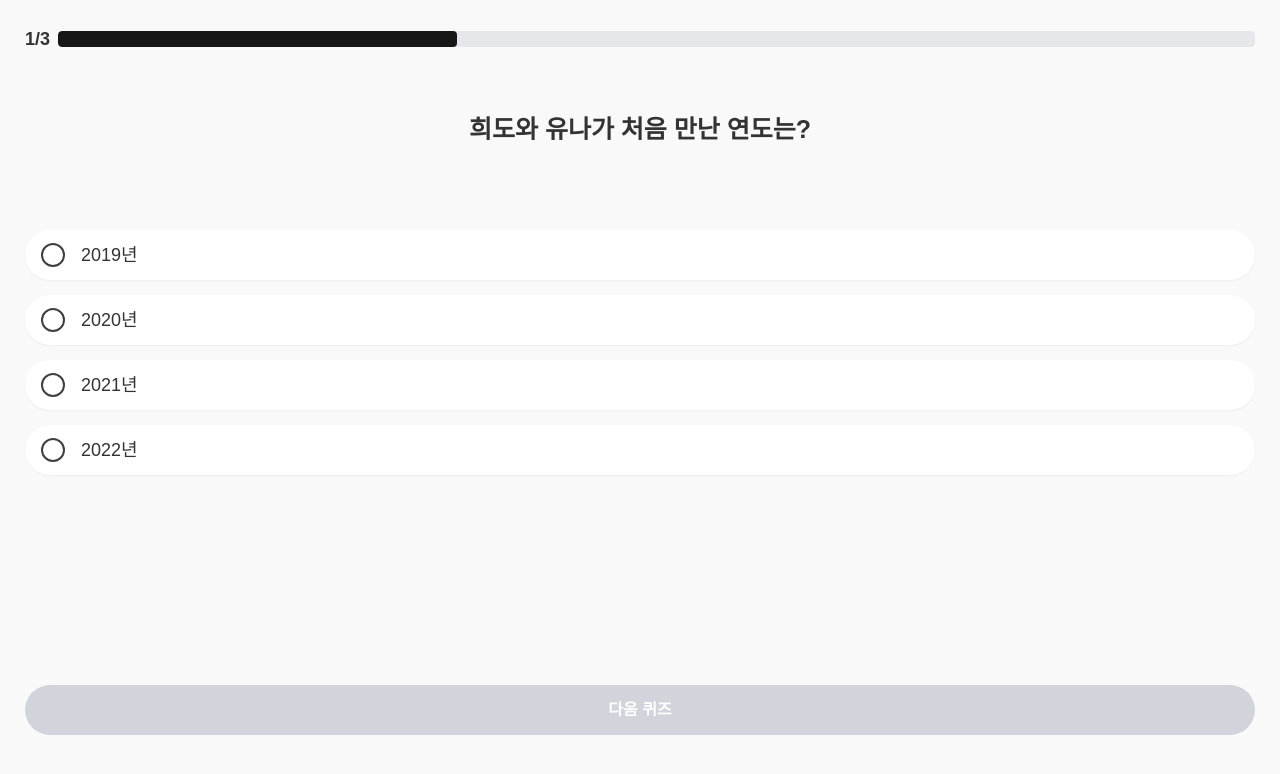
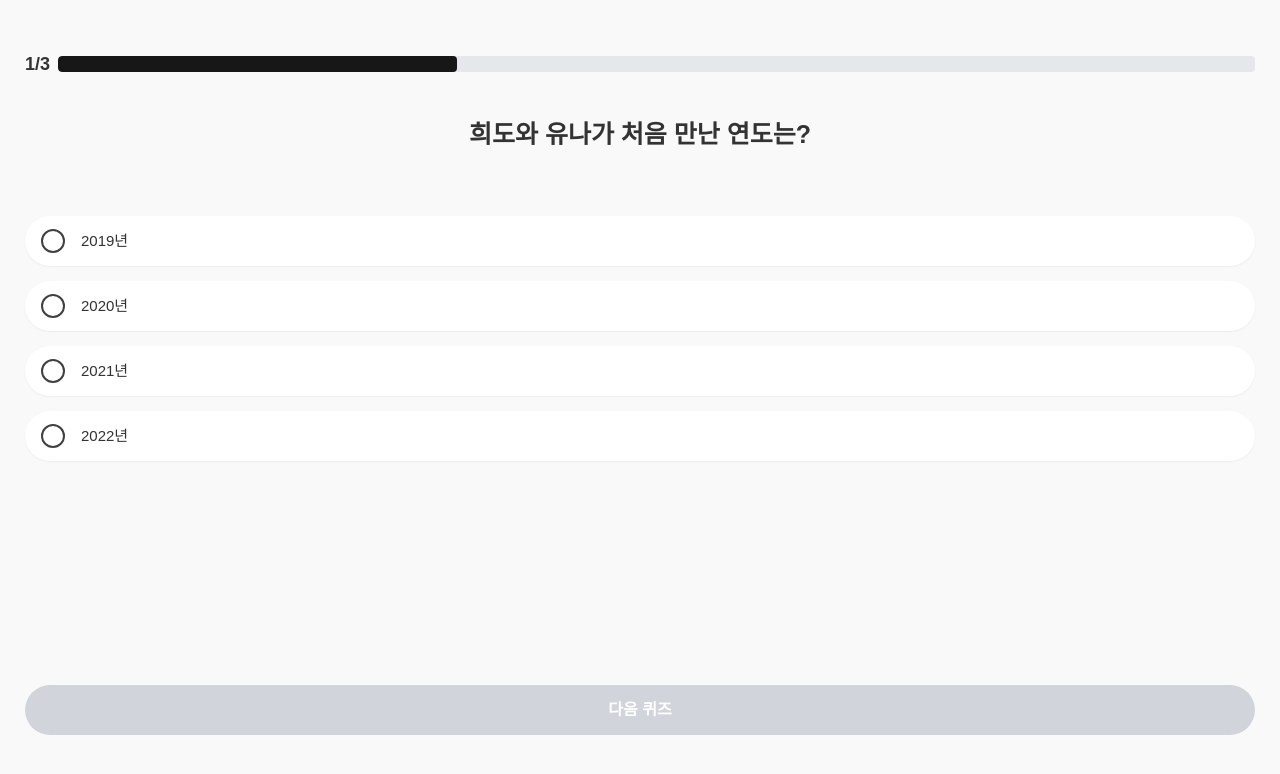
Before and after one commit to SMJ426/yoona-wedding-quiz, a Next.js app: page /quiz/main in a window 1280 px wide. Shown: the top 774 px of the page. Built offline with nearby package versions, Linux system fonts and the light colour scheme; a web font is replaced by a local one.

Commit message:
style: 추가적인 스타일 수정

```diff
--- a/src/app/quiz/main/page.tsx
+++ b/src/app/quiz/main/page.tsx
@@ -24,7 +24,7 @@ const ScreenQuizMain: React.FC = () => {
   };
 
   return (
-    <div className="flex flex-col p-[25px] w-full h-full gap-[40px]">
+    <div className="relative flex flex-col p-[25px] w-full h-full gap-[20px]">
       {currentQuestionIndex !== 0 && (
         <GoToBackButton onClickBackButton={handleClickBackButton} />
       )}
--- a/src/components/quiz/AnswerItem.tsx
+++ b/src/components/quiz/AnswerItem.tsx
@@ -27,7 +27,7 @@ const AnswerItem: React.FC<Props> = ({ option, isSelected, onSelect }) => {
           ${isSelected ? 'bg-black' : ''}
         `}
       />
-      <div className="text-lg">{option}</div>
+      <div className="text-[15px]">{option}</div>
     </div>
   );
 };
--- a/src/components/quiz/GoToBackButton.tsx
+++ b/src/components/quiz/GoToBackButton.tsx
@@ -6,7 +6,11 @@ type Props = {
 
 const GoToBackButton: React.FC<Props> = ({ onClickBackButton }) => {
   return (
-    <button type="button" onClick={onClickBackButton}>
+    <button
+      type="button"
+      onClick={onClickBackButton}
+      className="absolute top-[20px] left-[20px]"
+    >
       뒤로가기
     </button>
   );
--- a/src/components/quiz/main/ProgressBar.tsx
+++ b/src/components/quiz/main/ProgressBar.tsx
@@ -14,7 +14,7 @@ const ProgressBar: React.FC<Props> = ({
   }, [currentQuestionIndex, totalQuizCount]);
 
   return (
-    <div className="flex items-center justify-center space-x-2">
+    <div className="flex items-center justify-center space-x-2 mt-[25px]">
       <p className="text-lg font-bold">
         {currentQuestionIndex + 1}/{totalQuizCount}
       </p>
```
